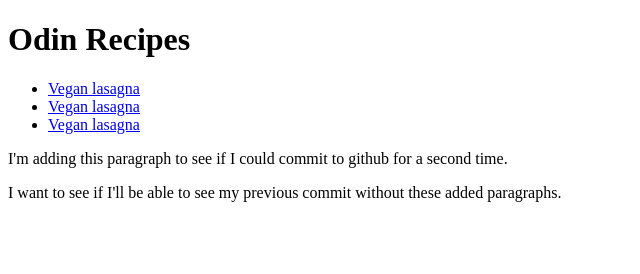
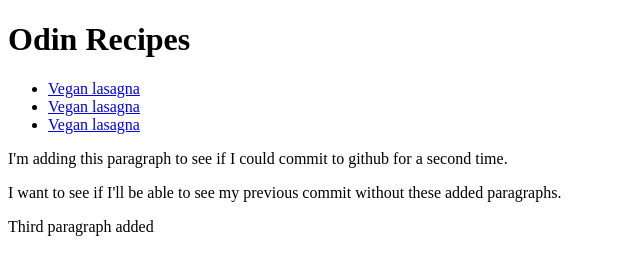
Before and after one commit to Dovy411/odin-recipes, a plain HTML site: page index.html in a window 1280 px wide. Shown: the whole page, without its empty margins (0-640 px from the left). Drawn offline with Linux system fonts and the light colour scheme.

Commit message:
third commit?

```diff
--- a/index.html
+++ b/index.html
@@ -16,5 +16,6 @@
 
     <p>I'm adding this paragraph to see if I could commit to github for a second time.</p>
     <p>I want to see if I'll be able to see my previous commit without these added paragraphs.</p>
+    <p>Third paragraph added</p>
 </body>
 </html>
```
